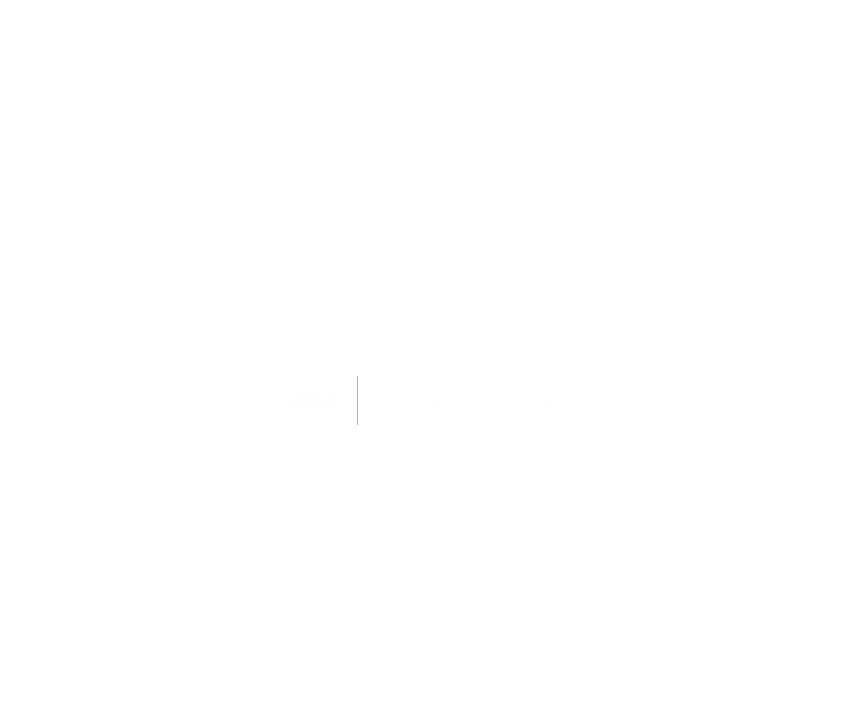
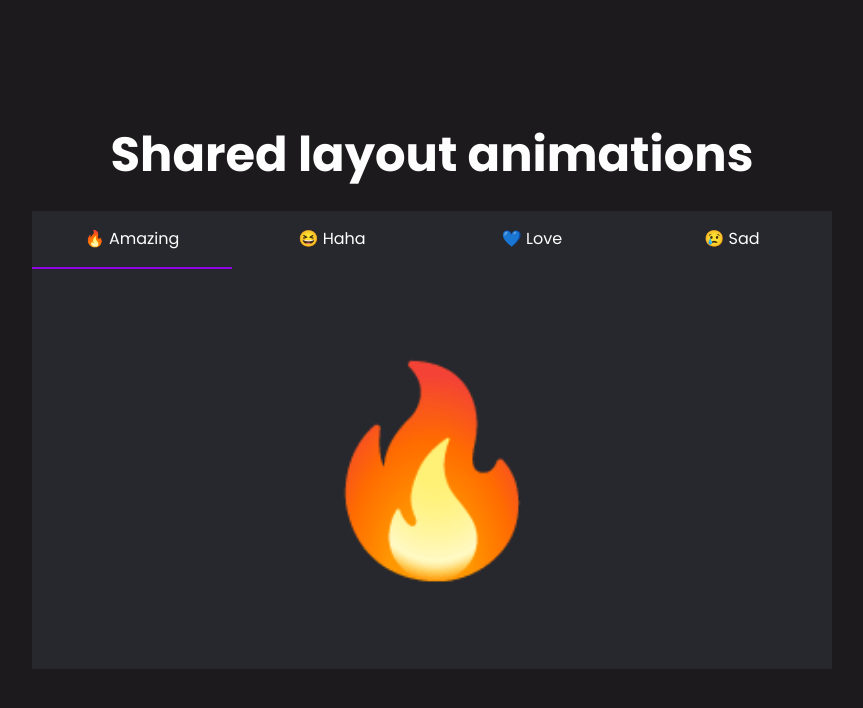
Before and after one commit to AkashSDas/react-pro-animations-v2, a Next.js app: page /framer-motion/shared-layout-animations in a window 1280 px wide. Before the commit this address had no page. Shown: the top 708 px of the page, without its empty margins (208-1071 px from the left). Built offline with nearby package versions, Linux system fonts and the light colour scheme.

Commit message:
create shared layout animations

```diff
--- /dev/null
+++ b/components/framer-motion/shared-layout-animations/Container.tsx
@@ -0,0 +1,53 @@
+import { AnimatePresence, motion } from "framer-motion";
+import { useState } from "react";
+
+const tabs = [
+  { name: "Amazing", emoji: "🔥" },
+  { name: "Haha", emoji: "😆" },
+  { name: "Love", emoji: "💙" },
+  { name: "Sad", emoji: "😢" },
+];
+
+const Container = () => {
+  const [selectedTab, setSelectedTab] = useState(tabs[0]);
+
+  return (
+    <div>
+      <nav>
+        <ul className="flex justify-between">
+          {tabs.map((t) => (
+            <li
+              key={t.name}
+              onClick={() => setSelectedTab(t)}
+              className="w-[200px] bg-card text-secondary text-center cursor-pointer"
+            >
+              <div className="py-4">{`${t.emoji} ${t.name}`}</div>
+              {t.name === selectedTab.name ? (
+                <motion.div
+                  className="bg-[#8E06E2] h-[2px] bottom-[-1px]"
+                  layoutId="underline"
+                />
+              ) : null}
+            </li>
+          ))}
+        </ul>
+      </nav>
+      <main className="w-full bg-card py-[50px]">
+        <AnimatePresence exitBeforeEnter>
+          <motion.div
+            key={selectedTab ? selectedTab.name : "empty"}
+            animate={{ opacity: 1, y: 0 }}
+            initial={{ opacity: 0, y: 30 }}
+            exit={{ opacity: 0, y: -30 }}
+            transition={{ duration: 0.15 }}
+            className="text-[200px] text-center"
+          >
+            {selectedTab ? selectedTab.emoji : "😋"}
+          </motion.div>
+        </AnimatePresence>
+      </main>
+    </div>
+  );
+};
+
+export default Container;
--- /dev/null
+++ b/pages/framer-motion/shared-layout-animations/index.tsx
@@ -0,0 +1,12 @@
+import Container from "@components/framer-motion/shared-layout-animations/Container";
+
+const SharedLayoutAnimationsPage = () => {
+  return (
+    <div className="flex flex-col justify-center items-center h-screen space-y-8">
+      <h2>Shared layout animations</h2>
+      <Container />
+    </div>
+  );
+};
+
+export default SharedLayoutAnimationsPage;
```
